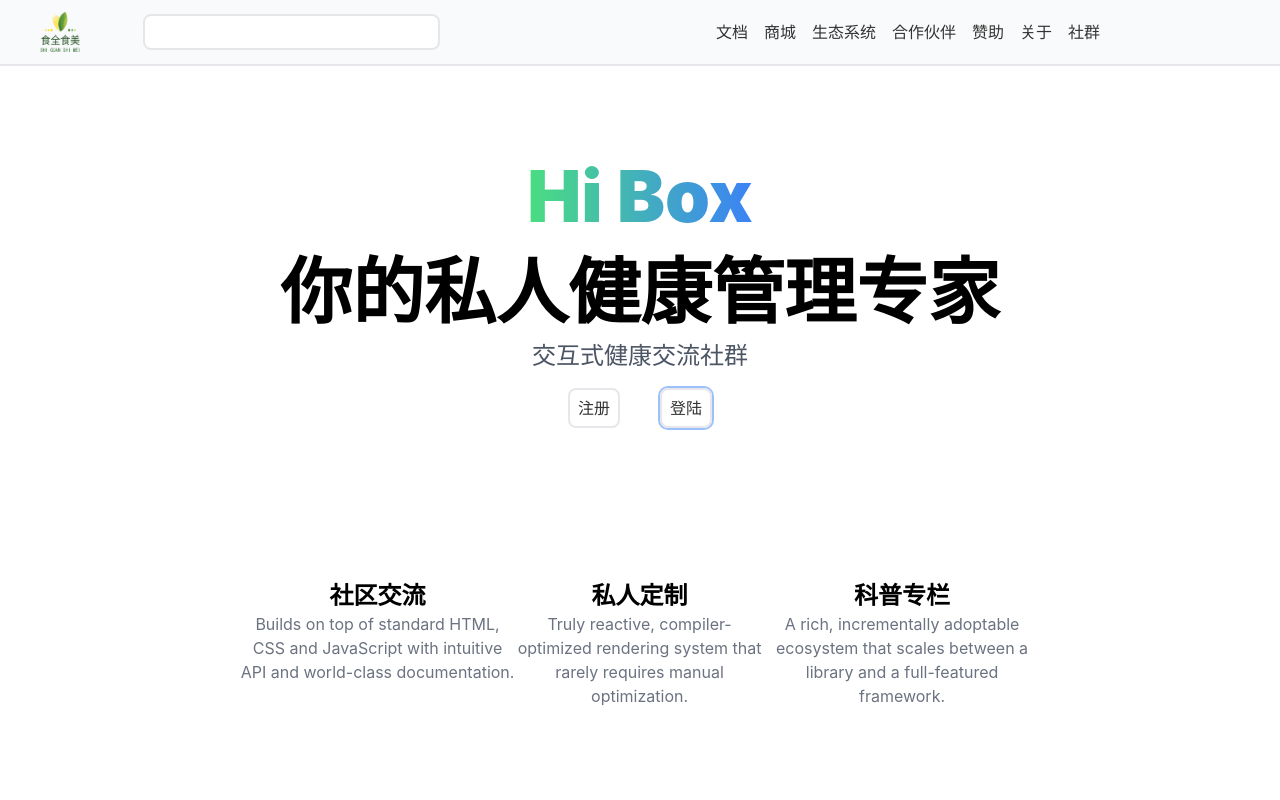
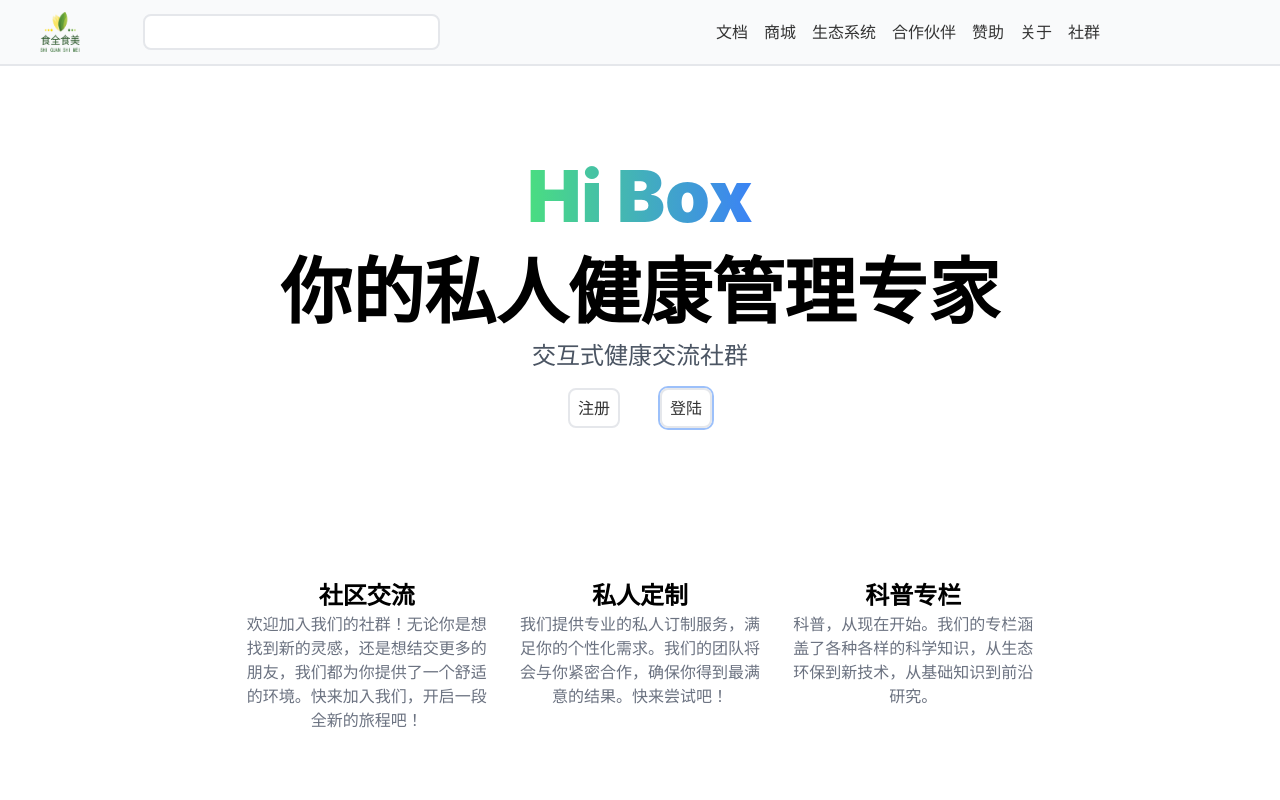
Before and after one commit to cherrieszzz/hi-box, a React (Create React App) app in the folder client/: page / in a window 1280 px wide. Shown: the top 800 px of the page. Built offline with nearby package versions, Linux system fonts and the light colour scheme.

Commit message:
delete env

```diff
--- a/client/src/components/sections/SectionPlat.jsx
+++ b/client/src/components/sections/SectionPlat.jsx
@@ -2,27 +2,27 @@ import React, { Component } from 'react';
 
 export default function SectionPlat() {
     return (
-        <div className='flex max-w-[50rem] mx-auto my-[10rem]'>
-            <div className='text-center'>
+        <div className='flex max-w-[50rem] mx-auto my-[10rem] space-x-5 justify-around'>
+            <div className='text-center max-w-[15rem]'>
                 <h2 className='font-black text-2xl'>社区交流</h2>
                 <p className='text-gray-500'>
-                    Builds on top of standard HTML, CSS and JavaScript with intuitive API and world-class documentation.
+                欢迎加入我们的社群！无论你是想找到新的灵感，还是想结交更多的朋友，我们都为你提供了一个舒适的环境。快来加入我们，开启一段全新的旅程吧！
                 </p>
             </div>
-            <div className='text-center'>
+            <div className='text-center max-w-[15rem]'>
                 <h2 className='font-black text-2xl'>
                     私人定制
                 </h2>
                 <p className='text-gray-500'>
-                    Truly reactive, compiler-optimized rendering system that rarely requires manual optimization.
+                我们提供专业的私人订制服务，满足你的个性化需求。我们的团队将会与你紧密合作，确保你得到最满意的结果。快来尝试吧！
                 </p>
             </div>
-            <div className='text-center'>
+            <div className='text-center max-w-[15rem]'>
                 <h2 className='font-black text-2xl'>
                     科普专栏
                 </h2>
                 <p className='text-gray-500'>
-                    A rich, incrementally adoptable ecosystem that scales between a library and a full-featured framework.
+                科普，从现在开始。我们的专栏涵盖了各种各样的科学知识，从生态环保到新技术，从基础知识到前沿研究。
                 </p>
             </div>
         </div>
```
Also changed, not shown: 2 other files (tests, documents, lock files or other folders).
